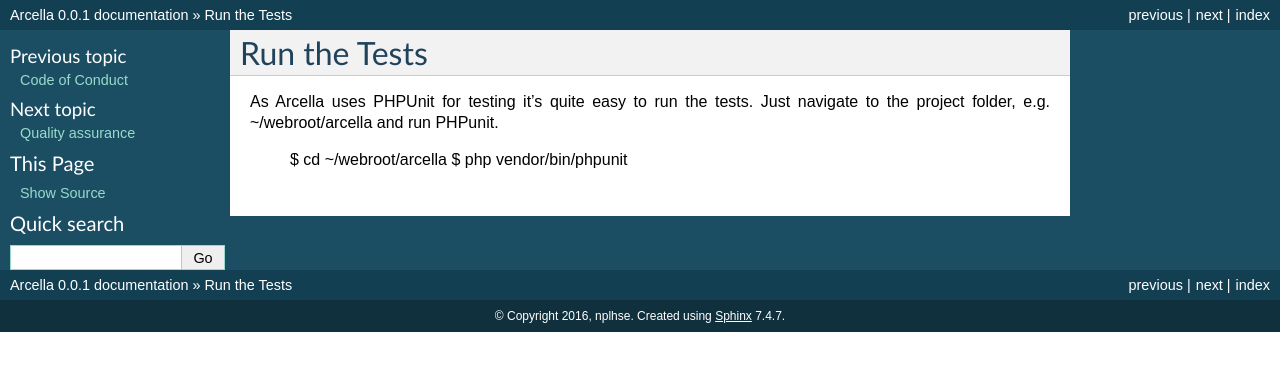
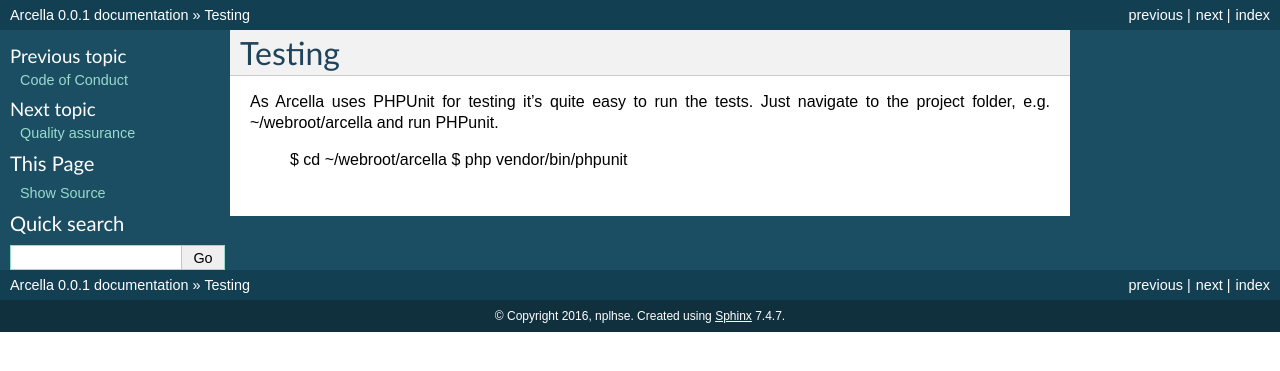
Before and after one commit to airin14/arcella, a Sphinx documentation site: the page built from docs/dev/tests.rst, in a window 1280 px wide. Shown: the top 371 px of the page. Built offline with Sphinx 7.4.7, drawn with Linux system fonts in a browser that asks for light colours; pages that are not in the unit, such as notebooks, are missing from menus.

Commit message:
Updated somethings about the docs

```diff
--- a/docs/dev/tests.rst
+++ b/docs/dev/tests.rst
@@ -1,5 +1,5 @@
-Run the Tests
-*************
+Testing
+*******
 
 As Arcella uses PHPUnit for testing it's quite easy to run the tests. Just navigate to the project folder, e.g. ~/webroot/arcella and run PHPunit.
 
--- a/docs/index.rst
+++ b/docs/index.rst
@@ -5,8 +5,8 @@ The web is all about publishing and distributing content. Unfortunately most of
 
 The main documentation for Arcella is organized into a couple sections:
 
+* :ref:`concept-docs`
 * :ref:`dev-docs`
-* :ref:`concept-docs`
 * :ref:`code-docs`
 
 
@@ -46,5 +46,6 @@ Indices and tables
 .. toctree::
    :maxdepth: 2
    :caption: Source Documentation
+   :glob:
 
    code/*
```
